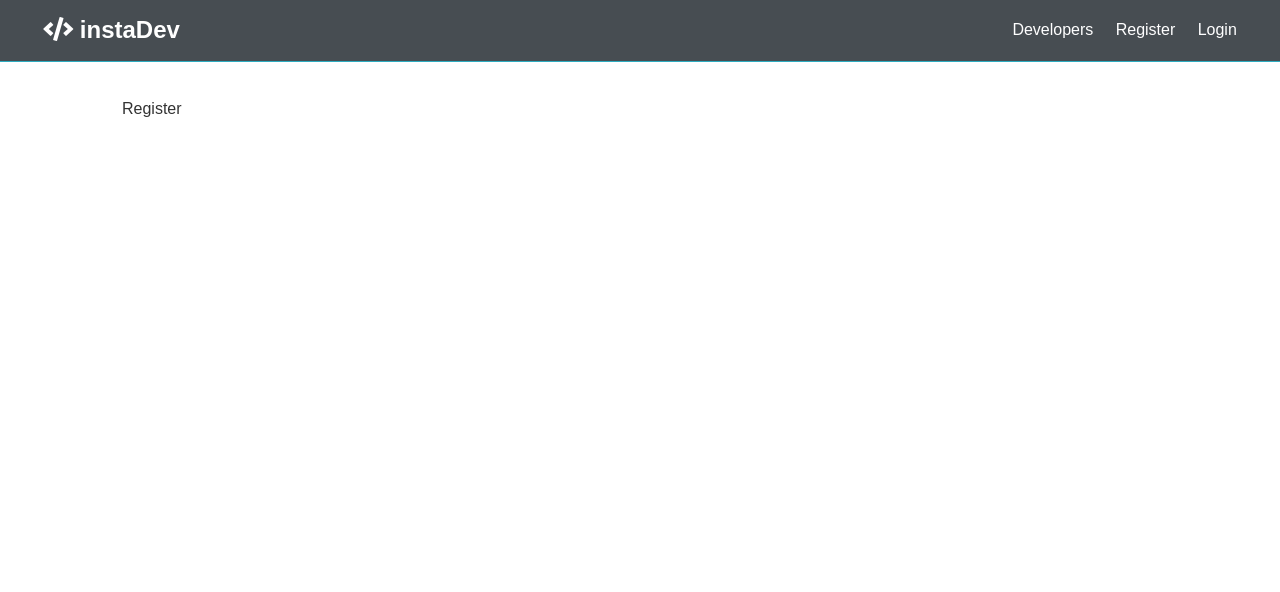
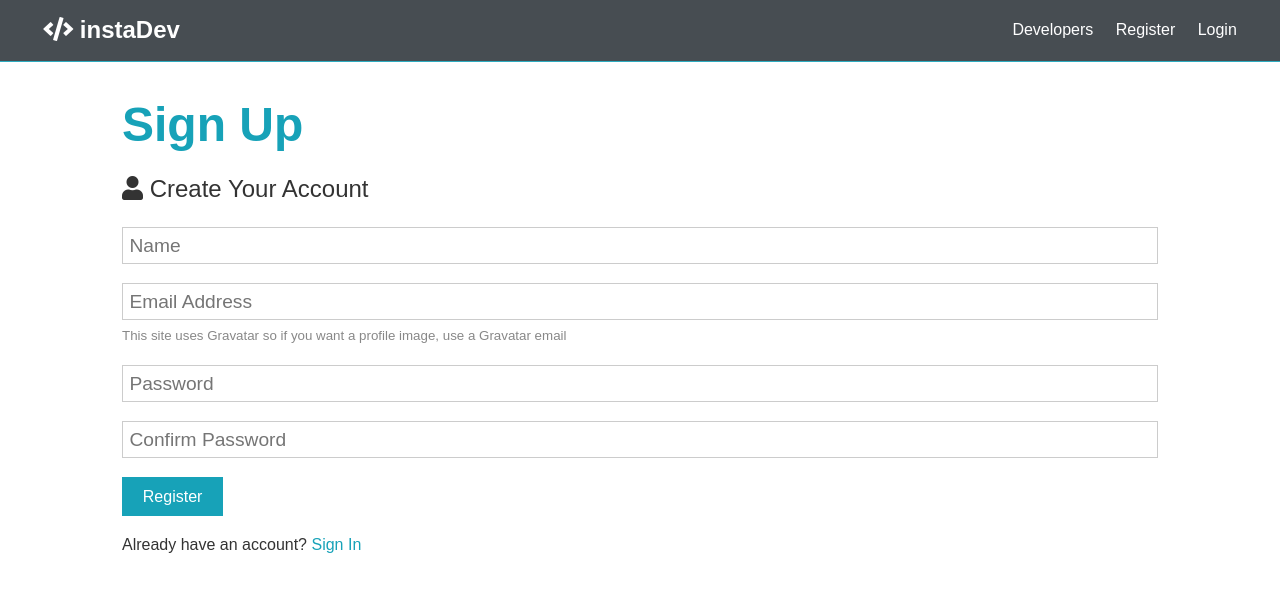
Before and after one commit to sneharohra/instaDev, a React (Create React App) app in the folder client/: page /register in a window 1280 px wide. Shown: the top 592 px of the page. Built offline with nearby package versions, Linux system fonts and the light colour scheme.

Commit message:
Setup Registration Form

```diff
--- a/client/src/components/auth/Register.js
+++ b/client/src/components/auth/Register.js
@@ -1,9 +1,68 @@
-import React from 'react'
+import React , {useState}  from 'react'
+import { Link } from 'react-router-dom';
 
 const Register = () => {
+
+    const [ formData, setFormData ] = useState({
+        name: '',
+        email: '',
+        password: '',
+        password2: ''
+    });
+    const {name, email, password, password2}  = formData;
+    const onChange = e => setFormData({ ...formData, [e.target.name]: e.target.value });
+    const onSubmit = e => {
+        e.preventDefault();
+        if(password !== password2){
+            console.log('Passwords dont match');
+        }
+        else{
+            console.log(formData);
+        }
+    }
+
     return (
         <section className='container'>
-            Register
+            <h1 className="large text-primary">Sign Up</h1>
+            <p className="lead"><i className="fas fa-user"></i> Create Your Account</p>
+            <form className="form" onSubmit = { e => onSubmit(e) }>
+                <div className="form-group">
+                <input type="text" placeholder="Name" name="name" value = {name} onChange = { e => onChange(e) } required />
+                </div>
+                <div className="form-group">
+                <input type="email" placeholder="Email Address" name="email" value = {email} onChange = { e => onChange(e) } required />
+                <small className="form-text">
+                    This site uses Gravatar so if you want a profile image, use a
+                    Gravatar email
+                </small>
+                </div>
+                <div className="form-group">
+                <input
+                    type="password"
+                    placeholder="Password"
+                    name="password"
+                    minLength="6"
+                    value = {password}
+                    onChange = { e => onChange(e) }
+                    required
+                />
+                </div>
+                <div className="form-group">
+                <input
+                    type="password"
+                    placeholder="Confirm Password"
+                    name="password2"
+                    minLength="6"
+                    value = {password2}
+                    onChange = { e => onChange(e) }
+                    required
+                />
+                </div>
+                <input type="submit" className="btn btn-primary" value="Register" />
+            </form>
+            <p className="my-1">
+                Already have an account? <Link to="/login">Sign In</Link>
+            </p>
         </section>
     )
 }
```
